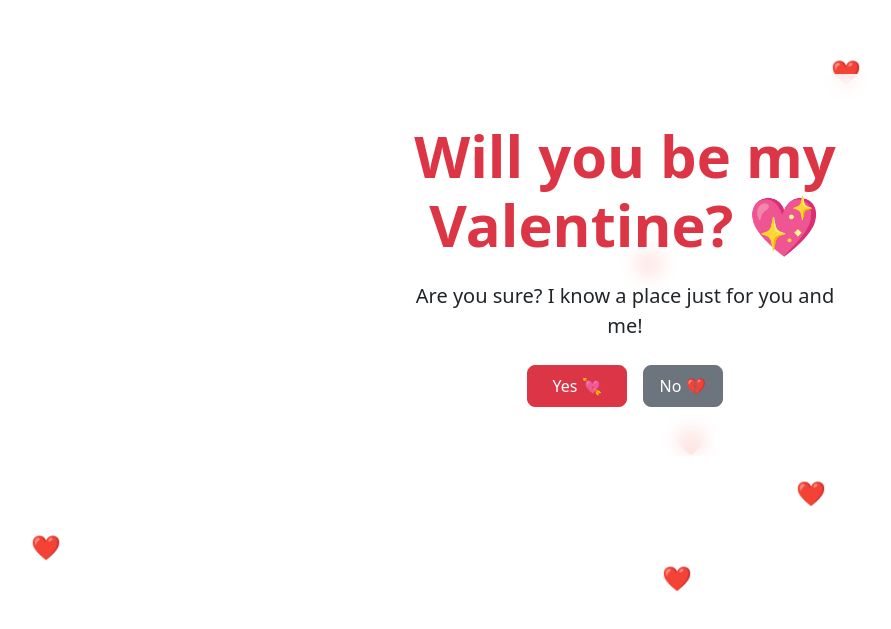
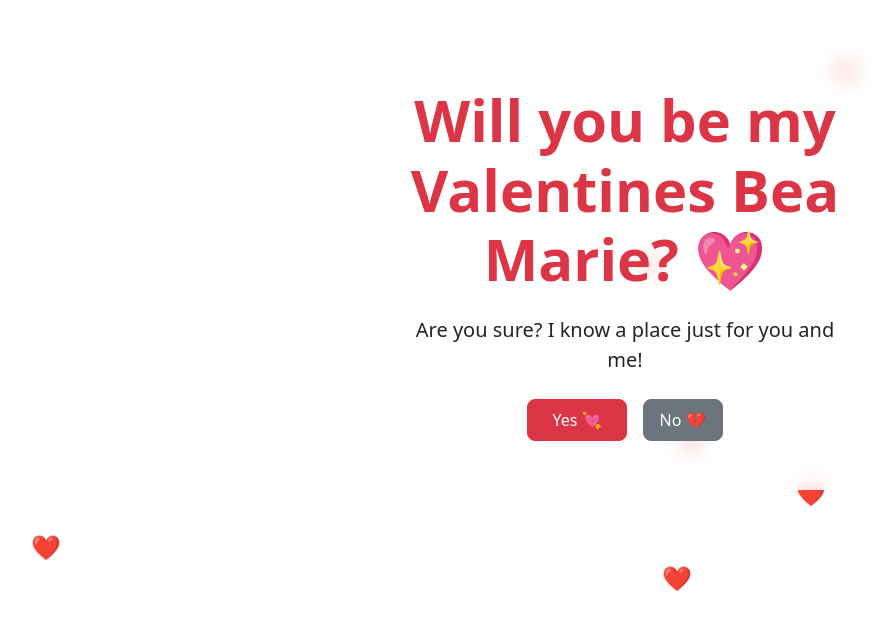
Before and after one commit to Hanz-212/valentine-proposal, a React (Create React App) app: page / in a window 1280 px wide. Shown: the part 135-764 px from the top of the page, without its empty margins (15-906 px from the left). Built offline with nearby package versions, Linux system fonts and the light colour scheme; the HTML template or start-up script is replaced by a standard one.

Commit message:
Update ValentineProposal.js

```diff
--- a/src/ValentineProposal.js
+++ b/src/ValentineProposal.js
@@ -164,7 +164,7 @@ const ValentineProposal = () => {
                 animate={{ scale: [1, 1.1, 1] }}
                 transition={{ duration: 2, repeat: Infinity }}
               >
-                Will you be my Valentine? 💖
+                Will you be my Valentines Bea Marie? 💖
               </motion.h1>
 
               <AnimatePresence>
```
